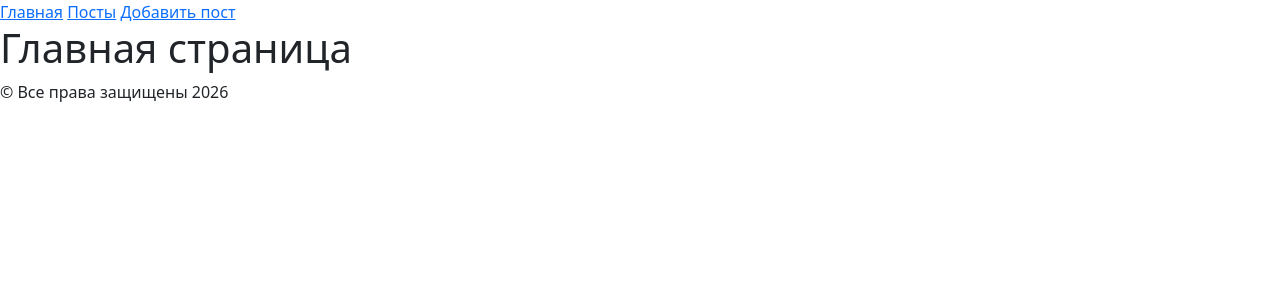
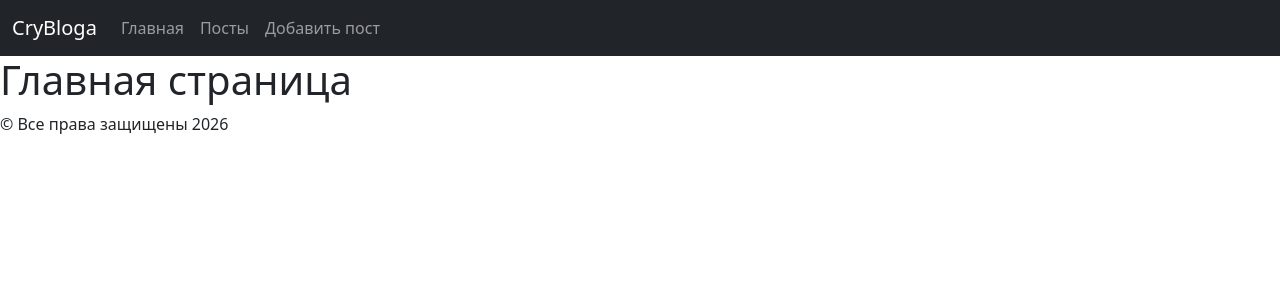
Before and after one commit to Minityrsa/my_project, a Django app: page / in a window 1280 px wide. Shown: the top 300 px of the page. Run offline with Django 5.2, Linux system fonts and the light colour scheme; some libraries are stand-ins or nearby versions.

Commit message:
style(header): Добавить навигационное меню BS.

```diff
--- a/apps/blog/templates/blog/base.html
+++ b/apps/blog/templates/blog/base.html
@@ -18,10 +18,26 @@
 
 <body>
   <header>
-    <nav>
-      <a href="{% url 'blog:home_page' %}">Главная</a>
-      <a href="{% url 'blog:post_list' %}">Посты</a>
-      <a href="{% url 'blog:post_add' %}">Добавить пост</a>
+    <nav class="navbar navbar-expand-sm bg-dark" data-bs-theme="dark">
+      <div class="container-fluid">
+        <a class="navbar-brand" href="{% url 'blog:home_page' %}">CryBloga</a>
+        <button class="navbar-toggler" type="button" data-bs-toggle="collapse" data-bs-target="#navbarNav" aria-controls="navbarNav" aria-expanded="false" aria-label="Toggle navigation">
+          <span class="navbar-toggler-icon"></span>
+        </button>
+        <div class="collapse navbar-collapse" id="navbarNav">
+          <ul class="navbar-nav">
+            <li class="nav-item">
+              <a class="nav-link" href="{% url 'blog:home_page' %}">Главная</a>
+            </li>
+            <li class="nav-item">
+              <a class="nav-link" href="{% url 'blog:post_list' %}">Посты</a>
+            </li>
+            <li class="nav-item">
+              <a class="nav-link" href="{% url 'blog:post_add' %}">Добавить пост</a>
+            </li>
+          </ul>
+        </div>
+      </div>
     </nav>
   </header>
 
```
